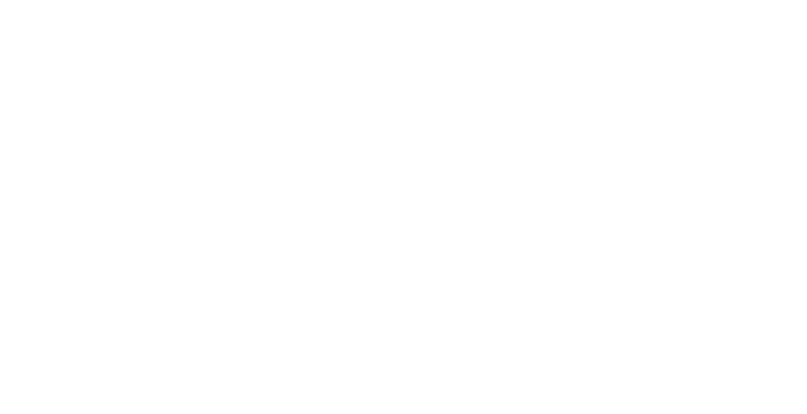
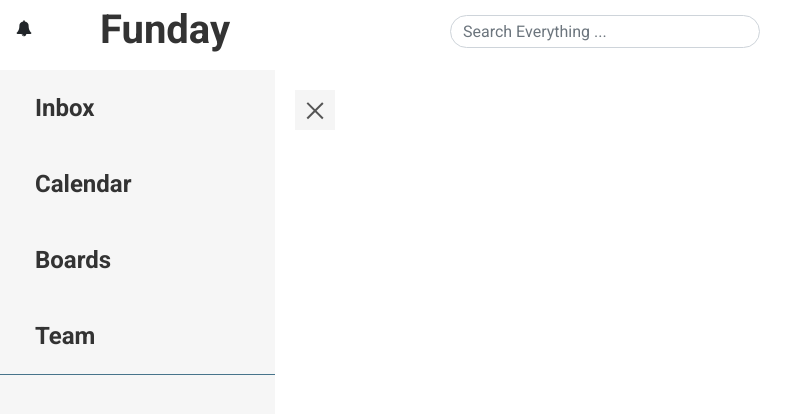
Before and after one commit to funday-force/funday.com, a React (Create React App) app: page /#/dashboard in a window 1280 px wide. Shown: the top 414 px of the page, without its empty margins (0-807 px from the left). Built offline with nearby package versions, Linux system fonts and the light colour scheme; no server answers.

Commit message:
create navbar

```diff
--- a/src/Components/Dashboard/Dashboard.js
+++ b/src/Components/Dashboard/Dashboard.js
@@ -1,4 +1,7 @@
-import React, { Component } from 'react';
+import React, { Component } from "react";
+import axios from "axios";
+import Navbar from "../../side-navbar.js";
+import Header from '../../Header.js';
 
 export default class Dashboard extends Component {
   constructor(props) {
@@ -10,7 +13,7 @@
   }
 
   async componentDidMount() {
-    let userData = await axios.get('/api/user-data');
+    let userData = await axios.get("/api/user-data");
 
     this.props.updateUser(userData.data);
   }
@@ -18,7 +21,8 @@
   render() {
     return (
       <div>
-        <h1>Dashboard</h1>
+        <Header />
+        <Navbar />
       </div>
     );
   }
--- a/src/Header.css
+++ b/src/Header.css
@@ -1,5 +1,27 @@
-/* .logo {
-  background: url("./Logo/Monday_Logo.jpg") center top;
-  width: 200px;
-  height: 200px;
-} */
+.header-bar {
+  height: 85px;
+  background-color: white !important;
+}
+
+.search-bar {
+  width: 310px !important;
+  height: 33px;
+  position: absolute;
+  display: flex;
+  left: 450px;
+  top: 30px;
+  border-radius: 20px;
+}
+
+.funday-header {
+  font-size: 40px !important;
+  position: absolute;
+  display: flex;
+  left: 100px;
+  top: 15px;
+}
+
+.jace-holdy {
+  color: red;
+  font-size: 20px;
+}
--- a/src/Header.js
+++ b/src/Header.js
@@ -1,14 +1,24 @@
 import React from "react";
-import Logo from './Logo/Monday_Logo.jpg'
+import Logo from "./Logo/Monday_Logo.jpg";
+import "./Header.css";
 
 class Header extends React.Component {
   render() {
     return (
-      <nav class="navbar navbar-light bg-light">
-        <a class="navbar-brand" href="#">
-          <img src={Logo} className="logo" alt="" />
-        </a>
-      </nav>
+      <div>
+        <nav className="navbar header-bar">
+          <a className=" funday-header">Funday</a>
+          <form class="form-inline">
+            <input
+              className="form-control mr-sm-2 search-bar"
+              type="search"
+              placeholder="Search Everything ..."
+              aria-label="Search"
+            />
+            <i className="fa fa-bell" />
+          </form>
+        </nav>
+      </div>
     );
   }
 }
--- a/src/routes.js
+++ b/src/routes.js
@@ -1,11 +1,11 @@
-import React from 'react';
-import { Switch, Route } from 'react-router-dom';
-import Navbar from './side-navbar';
-import Homepage from './Components/Homepage/Homepage';
+import React from "react";
+import { Switch, Route } from "react-router-dom";
+import Homepage from "./Components/Homepage/Homepage";
+import Dashboard from "./Components/Dashboard/Dashboard";
 
 export default (
   <Switch>
     <Route exact path="/" component={Homepage} />
-    <Route path="/navbar" component={Navbar} />
+    <Route path="/dashboard" component={Dashboard} />
   </Switch>
 );
--- a/src/side_navbar.css
+++ b/src/side_navbar.css
@@ -45,8 +45,8 @@
 }
 
 #sidebar {
-  min-width: 250px;
-  max-width: 250px;
+  min-width: 275px;
+  max-width: 275px;
   background: #f6f6f6;
   /* color: black; */
   transition: all 0.6s cubic-bezier(0.945, 0.02, 0.27, 0.665);
@@ -105,8 +105,8 @@
   content: '\e259';
   display: block;
   position: absolute;
-  right: 140px;
-  bottom: 25px;
+  right: 90px;
+  bottom: 26px;
   font-family: 'Glyphicons Halflings';
   font-size: 0.6em;
 }
```
Also changed, not shown: src/Logo/Monday_Logo2.png (added).
